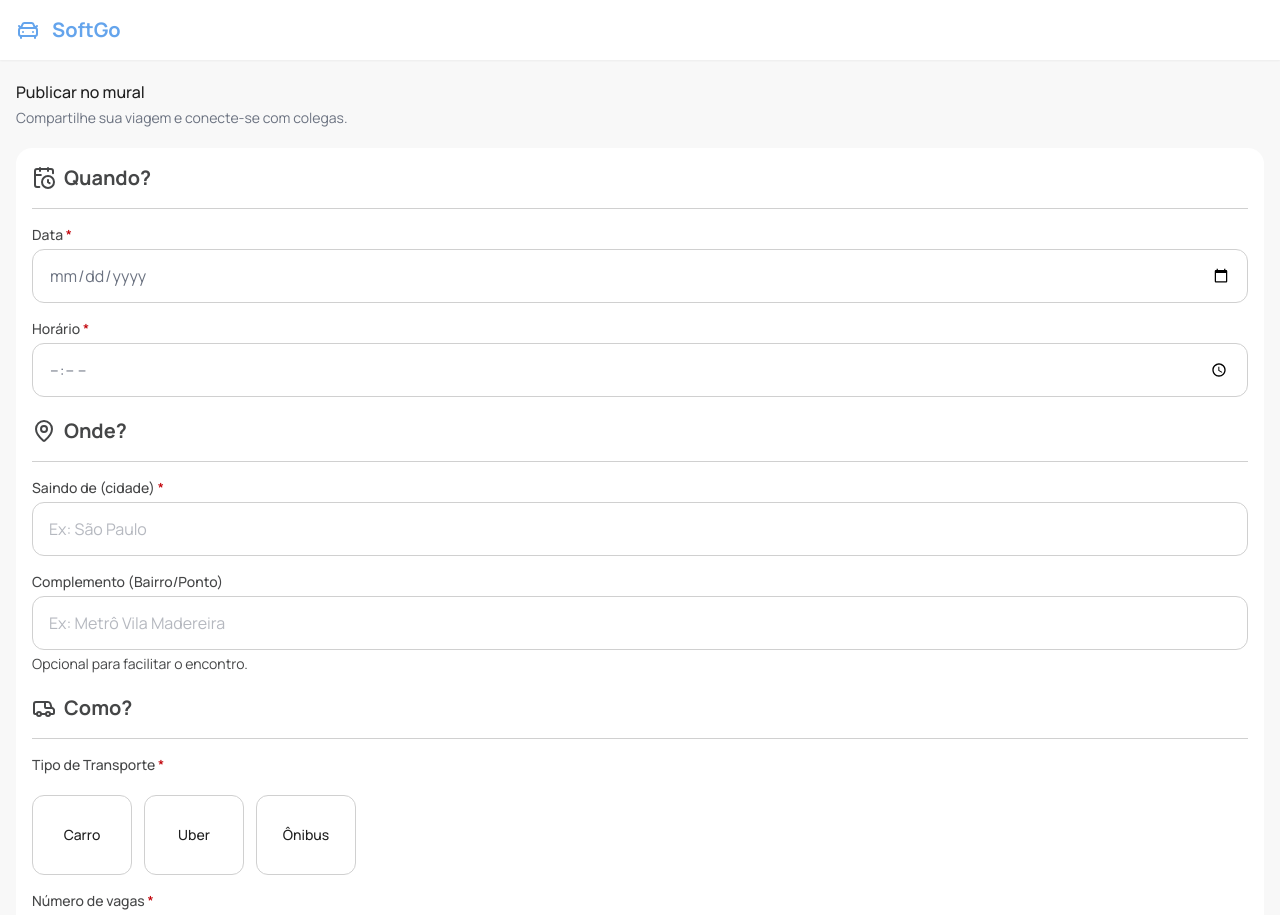
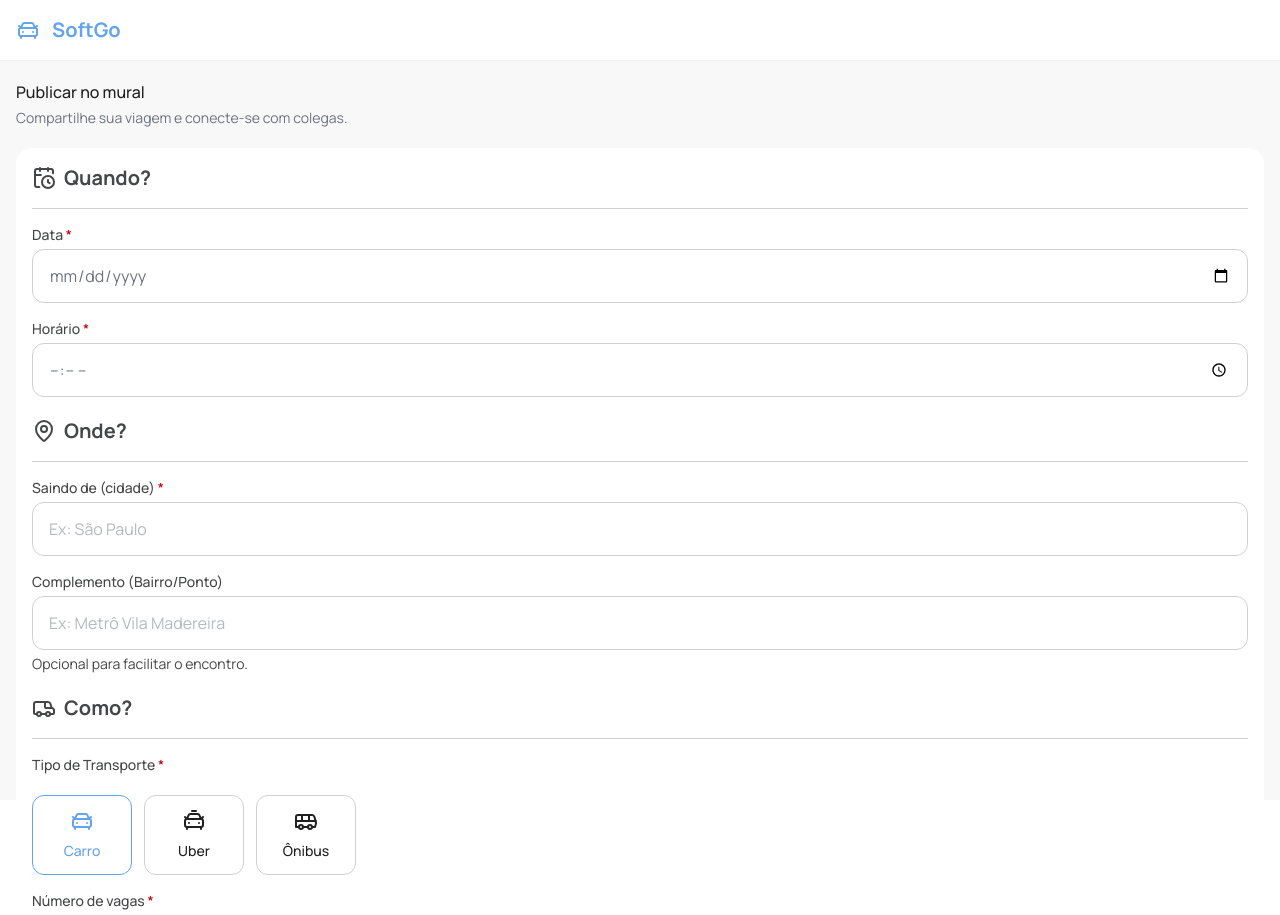
Before and after one commit to gitdebss/soft-go-v2, a React (Vite) app: page /form-ride in a window 1280 px wide. Shown: the top 915 px of the page. Built offline with nearby package versions, Linux system fonts and the light colour scheme.

Commit message:
feat: fundo quando array vazio feito e ícones corrigidos

```diff
--- a/package.json
+++ b/package.json
@@ -10,15 +10,18 @@
     "preview": "vite preview"
   },
   "dependencies": {
+    "@hookform/resolvers": "^5.9.1",
     "@tailwindcss/cli": "^4.3.3",
     "@tailwindcss/vite": "^4.3.3",
     "date-fns": "^4.4.0",
     "lucide-react": "^1.38.0",
     "react": "^19.2.8",
     "react-dom": "^19.2.8",
+    "react-hook-form": "^7.88.0",
     "react-hot-toast": "^2.6.1",
     "react-router-dom": "^7.18.3",
-    "tailwindcss": "^4.3.3"
+    "tailwindcss": "^4.3.3",
+    "zod": "^4.6.5"
   },
   "devDependencies": {
     "@types/node": "^24.13.3",
--- a/src/components/RadioVehicle.tsx
+++ b/src/components/RadioVehicle.tsx
@@ -19,9 +19,9 @@ const styleMap = {
 };
 
 const transportIcons: Record<string, LucideIcon> = {
-  car: CarFront,
-  uber: CarTaxiFront,
-  bus: Bus,
+  1: CarFront,
+  2: CarTaxiFront,
+  3: Bus,
 };
 
 export const RadioVehicle = (props: ICheckboxProps) => {
--- a/src/index.css
+++ b/src/index.css
@@ -41,5 +41,6 @@ body {
   margin: 0;
   padding: 0;
   position: relative;
+  height: 100vh;
   background-color: var(--color-surface-secondary);
 }
--- a/src/pages/FormRide.tsx
+++ b/src/pages/FormRide.tsx
@@ -21,7 +21,7 @@ function FormRide() {
     { label: "Ônibus", value: "3" },
   ];
 
-  const [selected, setSelected] = useState<string>();
+  const [selected, setSelected] = useState<string>('1');
   const [error, setError] = useState<string | undefined>();
 
   return (
@@ -138,9 +138,7 @@ function FormRide() {
                   value={option.value}
                   checked={selected === option.value}
                   onChange={() => {
-                    setSelected((prev) =>
-                      prev === option.value ? undefined : option.value,
-                    );
+                    setSelected(option.value);
                   }}
                 />
               ))}
--- a/src/pages/Home.tsx
+++ b/src/pages/Home.tsx
@@ -1,5 +1,5 @@
 import { useEffect, useState } from "react";
-import { Plus } from "lucide-react";
+import { Plus, Road } from "lucide-react";
 import { Header } from "../components/Header";
 import { Input } from "../components/Input";
 import { FilterOptions } from "../models/FilterOptions";
@@ -24,9 +24,12 @@ function Home() {
   const loadRides = async () => {
     const filter = selected.filter(Boolean).join(",");
 
-    const rides = await rideService.loadRides(filter || undefined, selectedDate);
+    const rides = await rideService.loadRides(
+      filter || undefined,
+      selectedDate,
+    );
     setRides(rides);
-  }
+  };
 
   useEffect(() => {
     const load = async () => {
@@ -69,11 +72,11 @@ function Home() {
           onChange={(e) => {
             const date = parse(e.target.value, "yyyy-MM-dd", new Date());
             if (!isValid(date)) {
-              setError("Data inválida. Por favor, insira uma data válida.");
+              setSelectedDate(undefined)
             } else {
+              setSelectedDate(String(date));
               setError(undefined);
             }
-            setSelectedDate(String(date))
           }}
           error={error}
         />
@@ -106,6 +109,13 @@ function Home() {
           ))}
         </ul>
 
+        {
+          (rides.length === 0) ? (
+            <div className="flex flex-col w-full justify-center h-full items-center pt-7 gap-4">
+              <Road className="h-15 w-15 text-text-secondary"/>
+              <p className="font-semibold text-xl text-text-secondary">Ops! Ainda não há corridas disponíveis.</p>
+            </div>
+          ) : (
             <ul className="grid grid-cols-1 gap-3 md:grid-cols-2 lg:grid-cols-3">
               {rides.map((ride) => (
                 <Card
@@ -115,6 +125,8 @@ function Home() {
                 ></Card>
               ))}
             </ul>
+          )
+        }
       </main>
       {rideModal && (
         <Modal
```
Also changed, not shown: 1 other file (tests, documents, lock files or other folders). Lines whose indentation alone changed are shown as unchanged.
